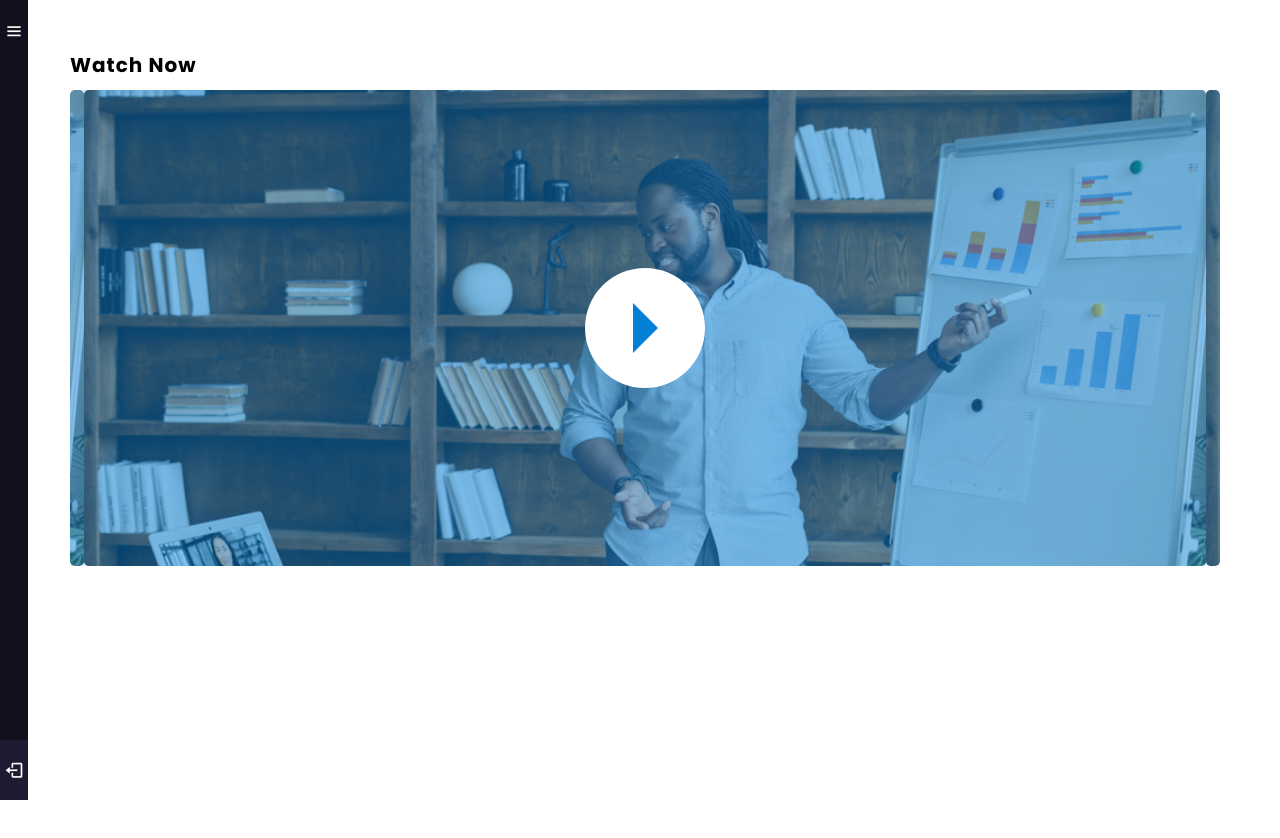
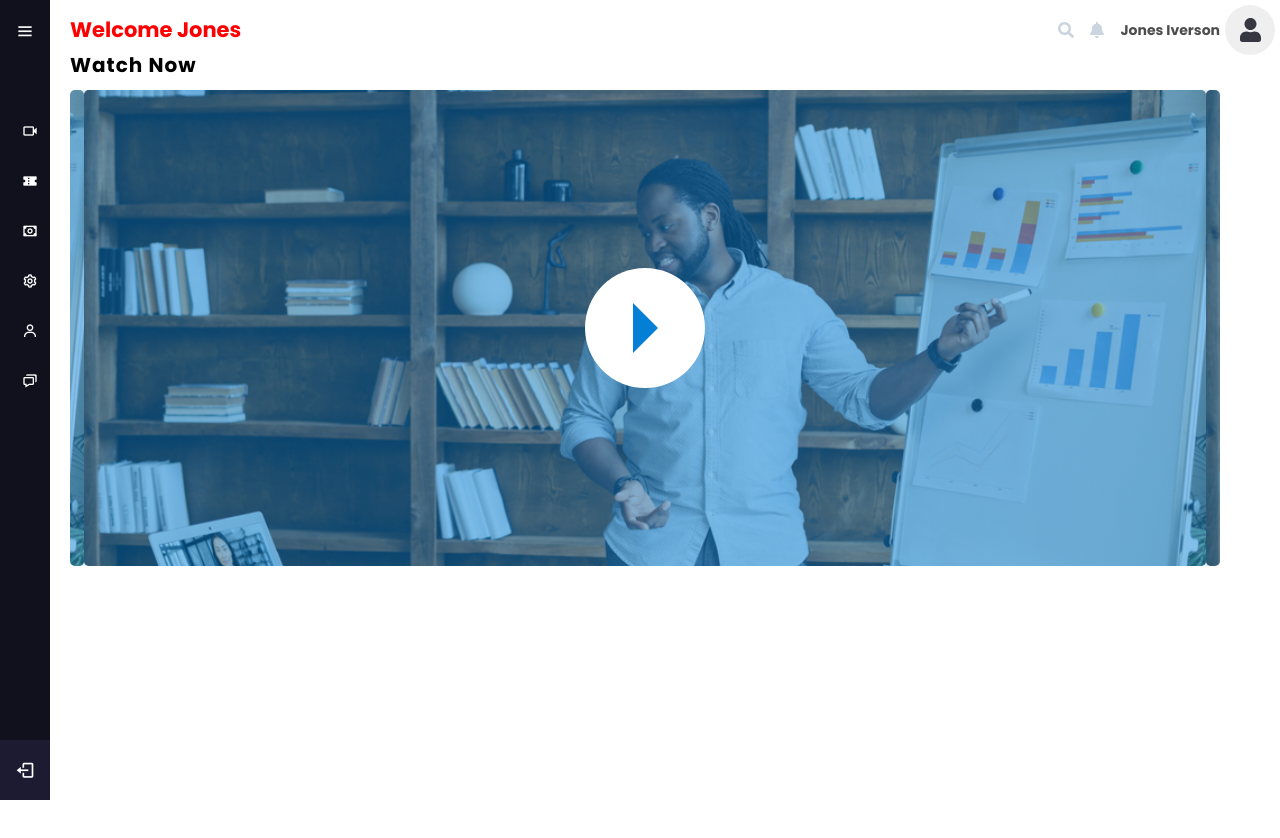
Before and after one commit to alleneben/mirror-ventures, a React (Create React App) app: page /app/dashboard/watch in a window 1280 px wide. Shown: the top 838 px of the page. Before the commit the page ends 800 px from the top, so only its background shows below. Built offline with nearby package versions, Linux system fonts and the light colour scheme.

Commit message:
responsiveness continued

```diff
--- a/src/components/sidenav/sidenav.js
+++ b/src/components/sidenav/sidenav.js
@@ -18,10 +18,12 @@ const SideNav = () => {
         let sidebar = document.querySelector(".sidebar")
         sidebar.classList.toggle('active')
 
-        // let main = document.querySelector(".main-mobile")
-        // main.classList.remove('main-mobile')
+        let btn_2 = document.querySelector("#menubtn_2")
 
-        // main.classList.add('main')
+        if(btn_2.classList.contains('active')){
+            btn_2.style.display = "block"
+            sidebar.style.display = "none"
+        }
     }
     return(
         // <>
--- a/src/index.css
+++ b/src/index.css
@@ -1,5 +1,14 @@
 @import url('https://fonts.googleapis.com/css2?family=Poppins:wght@200;300;400;500;600;700&display=swap');
-
+:root {
+  --bg: #EDF2F7;
+  --bg-accent: #EDF2F7;
+  --text-color: #ffffff;
+  --nav-size: 60px;
+  --border: 1px solid #474a4d;
+  --border-radius: 8px;
+  --speed: 500ms;
+  --primary: #0a263b;
+}
 * {
   margin: 0;
   padding: 0;
@@ -13,7 +22,7 @@ body {
   position: relative;
   min-height: 100vh;
   width: 100%;
-  overflow: hidden;
+  /* overflow: hidden; */
 }
 
 
@@ -22,11 +31,11 @@ body {
   top: 0;
   left: 0;
   height: 100%;
-  /* width: 78px; */
-  width: 0;
+  width: 50px;
+  /* width: 0; */
   display: none;
   background: #11101d;
-  padding: 6px 14px;
+  padding: 6px 0;
   transition: all 0.5s ease;
 }
 .sidebar.active{
@@ -182,6 +191,10 @@ body {
   width: calc(100% - 240px);
   left: 250px;
 }
+.sidebar.active ~ .navbar {
+  width: calc(100% - 240px);
+  left: 250px;
+}
 
 
 
@@ -236,7 +249,7 @@ body {
 
 .main {
   position: absolute;
-  height: auto;
+  height: 100%;
   /* z-index: -1; */
   width: 100% ;
   /* left: 90px; */
@@ -244,6 +257,54 @@ body {
 
   padding: 0 20px;
   margin-top: 50px;
+}
+
+.navbar {
+  position: absolute;
+  line-height: 50px;
+  background: #fff;
+  color: red;
+  font-weight: 800;
+  font-size: 14px;
+  top: 0;
+  left: 0;
+  position: sticky;
+  padding-left: 20px;
+  display: flex;
+  justify-content: space-between;
+  align-items: center;
+  /* width: 100%; */
+  transition: all .5s;
+}
+.navbar h1 {
+  opacity: 0;
+}
+.navbar-right {
+  align-items: center;
+  justify-content: center;
+  display: none;
+}
+.navbar-right h1 {
+  font-size: 14px;
+  line-height: 20px;
+  color: rgba(0,0,0,0.7);
+}
+
+.navbar-right .vertical {
+  height: 35px;
+  width: 1px;
+  background-color: #cbd5e0;
+  margin: 0 30px;
+}
+.navbar i{
+  height: 50px;
+  min-width: 50px;
+  border-radius: 12px;
+  line-height: 50px;
+  color: #11101d;
+  font-size: 20px;
+  font-weight: 700;
+  /* text-align: center; */
 }
 
 
@@ -274,6 +335,18 @@ body {
     width: calc(100% - 90px);
     left: 50px;
   }
+  .navbar-right {
+    display: flex;
+  }
+  .navbar h1 {
+    opacity: 1;
+  }
+  .navbar {
+    margin-left: 50px;
+  }
+  .navbar i {
+    display: none;
+  }
 }
 
 @media (min-width: 1399px) {
--- a/src/layouts/dashboard-layout-container/dashboard-layout.js
+++ b/src/layouts/dashboard-layout-container/dashboard-layout.js
@@ -1,22 +1,39 @@
 import React from 'react';
 // import { Link } from 'react-router-dom';
 import DashboardRoutes from '../../routes/dashboard-routes';
-// import { faUser, faBell, faSearch} from "@fortawesome/free-solid-svg-icons";
-// import { FontAwesomeIcon } from "@fortawesome/react-fontawesome";
+import { faUser, faBell, faSearch} from "@fortawesome/free-solid-svg-icons";
+import { FontAwesomeIcon } from "@fortawesome/react-fontawesome";
 
 
-import { SideNav } from '../../components';
+import { SideNav, TopNav } from '../../components';
 import styles from './dashboard-layout.module.scss';
 
 
 const DashboardLayout = (props) => {
     // const [title,setTitle] = useState('Welcome Jones')
+
+    const toggleSidebar = () => {
+        let btn = document.querySelector("#menubtn_2")
+        if(btn.classList.contains('active')){
+            // btn_2.style.display = "block"
+        }else{
+            btn.classList.toggle('active')
+        }
+
+        let sidebar = document.querySelector(".sidebar")
+        sidebar.classList.toggle('active')
+
+        sidebar.style.display = "block"
+        btn.style.display = "none"
+    }
+
     return(
         <div className={styles.container}>
             <SideNav />
-            {/* <nav className={styles.nav}> */}
-                {/* <h1>{'Welcome Jones'}</h1>
-                <div className={styles.right}>
+            <nav className={"navbar"}>
+                <i className='bx bx-menu' id="menubtn_2" onClick={toggleSidebar}></i>
+                <h1>{'Welcome Jones'}</h1>
+                <div className={"navbar-right"}>
                     <FontAwesomeIcon style={{ fontSize: "1rem", color: "#cbd5e0", marginRight: "1rem"}} icon={faSearch}/>
                     <FontAwesomeIcon style={{ fontSize: "1rem", color: "#cbd5e0", marginRight: "1rem"}} icon={faBell}/>
                     <div className={styles.vertical}></div>
@@ -24,21 +41,10 @@ const DashboardLayout = (props) => {
                     <div className={styles.dropdown}>
                         <button className={styles.dropbtn}>
                             <FontAwesomeIcon style={{ fontSize: "1.5rem"}} icon={faUser} />{" "}
-                        </button> */}
-                        {/* <div className={styles.dropdowncontent}>
-                            <Link to='/'>
-                                <FontAwesomeIcon style={{ fontSize: "1.5rem"}} icon={faUserCog} />{" "}
-                                Settings
-                            </Link>
-                            <Link to='/'>
-                                <FontAwesomeIcon style={{ fontSize: "1.5rem"}} icon={faSignOutAlt} />{" "}
-                                Logout
-                            </Link>
-                        </div> */}
-                    {/* </div>
+                        </button>
+                    </div>
                 </div>
-            </nav> */}
-            {/* <TopNav /> */}
+            </nav>
             <main className={"main"}>
                 <DashboardRoutes />
             </main>
--- a/src/layouts/dashboard-layout-container/dashboard-layout.module.scss
+++ b/src/layouts/dashboard-layout-container/dashboard-layout.module.scss
@@ -2,12 +2,14 @@
 .container {
     display: flex;
     flex-direction: column;
+    // height: 100vh;
+    // width: 100px;
     // width: 480px;
     // padding: 30px 300px 0 0;
 }
 
 
-// .nav {
+// .navbar {
 //     line-height: 50px;
 //     background: #F4F5F7;
 //     color: $primary;
@@ -15,7 +17,7 @@
 //     font-size: 14px;
 //     // box-shadow:  0 4px 6px -1px rgba(0, 0, 0, 0.1), 0 2px 4px -1px rgba(0, 0, 0, 0.06);
 //     top: 0;
-//     left: 0;
+//     left: 90px;
 //     position: sticky;
 //     transition: all .5s;
 //     padding-left: 20px;
@@ -40,47 +42,47 @@
 //         margin: 0 30px;
 //     }
 // }
-// .dropdown {
-//     position: relative;
-//     display: inline-block;
-// }
-// .dropbtn {
-//     color: $primary;
-//     font-size: 16px;
-//     border: none;
-//     border-radius: 50%;
-//     height: 50px;
-//     width: 50px;
-//     margin: 5px;
-//     cursor: pointer;
-//     justify-content: center;
-//     align-items: center;
-//     display: flex;
-// }
-// .dropdowncontent {
-//     display: none;
-//     position: absolute;
-//     background-color: #ffffff;
-//     min-width: 140px;
-//     box-shadow: 0px 8px 16px 0px rgba(0,0,0,0.2);
-//     z-index: 1;
-//     right: 10px;
-// }
-// .dropdowncontent a {
-//     color: $bg-gray-600;
-//     padding: 0 0 0 10px;
-//     text-decoration: none;
-//     display: block;
-//     font-weight: 400;
-// }
+.dropdown {
+    position: relative;
+    display: inline-block;
+}
+.dropbtn {
+    color: $primary;
+    font-size: 16px;
+    border: none;
+    border-radius: 50%;
+    height: 50px;
+    width: 50px;
+    margin: 5px;
+    cursor: pointer;
+    justify-content: center;
+    align-items: center;
+    display: flex;
+}
+.dropdowncontent {
+    display: none;
+    position: absolute;
+    background-color: #ffffff;
+    min-width: 140px;
+    box-shadow: 0px 8px 16px 0px rgba(0,0,0,0.2);
+    z-index: 1;
+    right: 10px;
+}
+.dropdowncontent a {
+    color: $bg-gray-600;
+    padding: 0 0 0 10px;
+    text-decoration: none;
+    display: block;
+    font-weight: 400;
+}
 
-// .dropdown:hover .dropdowncontent {
-//     display: block;
-// }
+.dropdown:hover .dropdowncontent {
+    display: block;
+}
 
-// .actions {
-//     flex-wrap: wrap;
-// }
+.actions {
+    flex-wrap: wrap;
+}
 
 // @media screen and (min-width: 35em) {
 //     .actions {
@@ -89,8 +91,8 @@
 //         align-items: center;
 //     }
 // }
-@media (min-width: 769px) {
-    .container {
-        width: auto;
-    }
-}
+// @media (min-width: 769px) {
+//     .container {
+//         width: auto;
+//     }
+// }
--- a/src/pages/watch/src/watch.module.scss
+++ b/src/pages/watch/src/watch.module.scss
@@ -1,4 +1,5 @@
 .watch {
+    height: 100px;
     h3 {
         font-size: 20px;
         margin-bottom: 10px;
--- a/src/routes/dashboard-routes.js
+++ b/src/routes/dashboard-routes.js
@@ -7,7 +7,7 @@ import { Tickets, Donate, Watch } from '../pages';
 const DashboardRoutes = (props) => {
 
   return (
-    <div className="inner-route">
+    // <div className="inner-route">
       <Switch>
         {/* All the routes and their component to render goes here as shown below */}
         {/* <Route exact path="/app/dashboard" component={Dashboard} {...props}/> */}
@@ -28,7 +28,7 @@ const DashboardRoutes = (props) => {
           }}
         />
       </Switch>
-    </div>
+    // </div>
   );
 };
 
```
